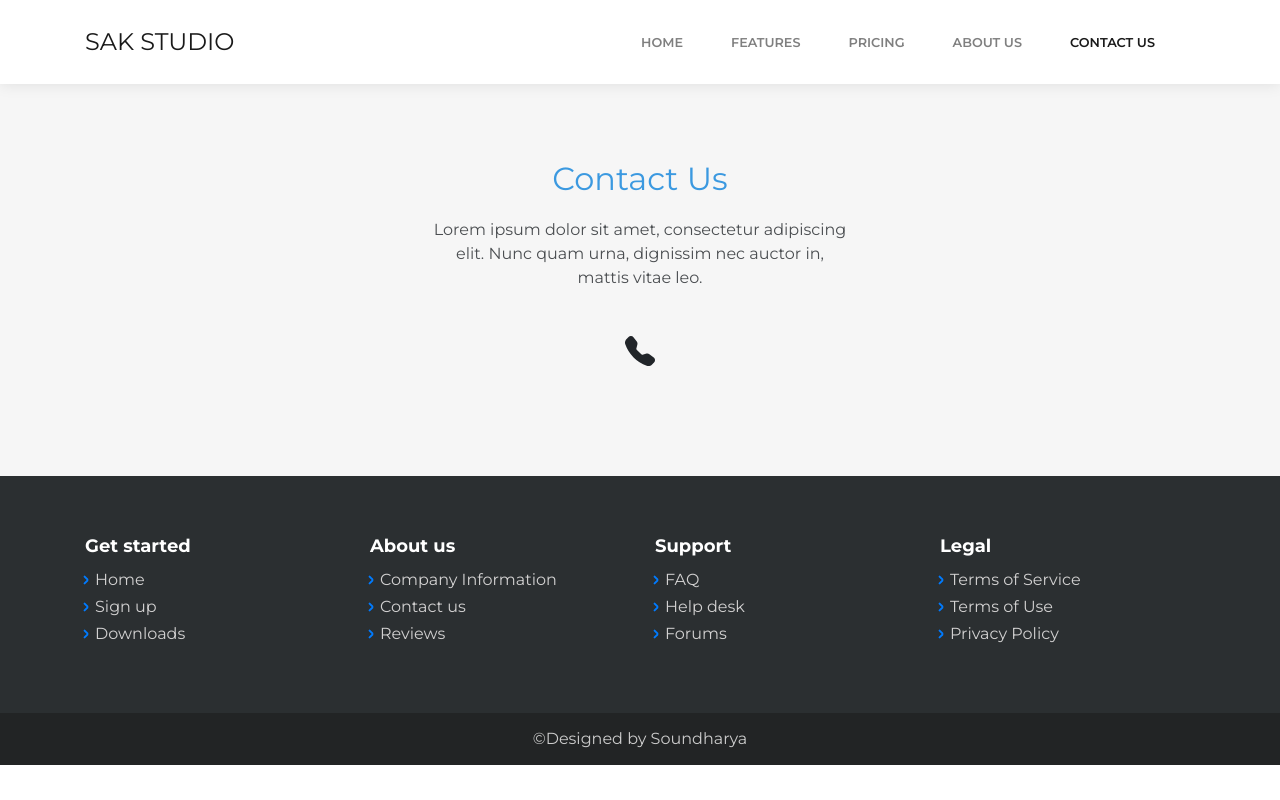
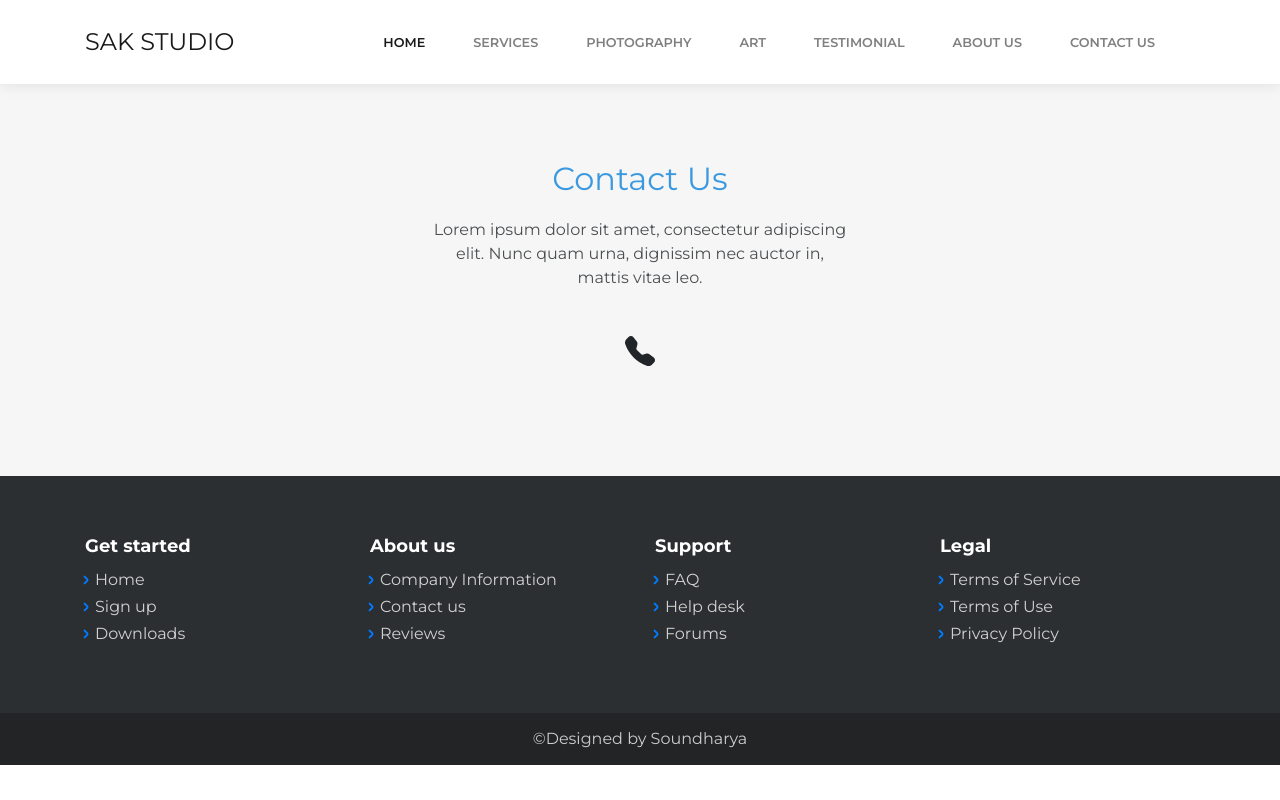
Before and after one commit to SoundharyaDGRT/Mini-Project-1, a plain HTML site: page contact-us.html in a window 1280 px wide. Drawn offline with Linux system fonts and the light colour scheme; some packages are replaced by stand-ins of ours; a script that the page names is missing.

Commit message:
Update contact-us.html

```diff
--- a/contact-us.html
+++ b/contact-us.html
@@ -20,12 +20,18 @@
                     class="navbar-toggler-icon"></span></button>
             <div class="collapse navbar-collapse" id="navcol-1">
                 <ul class="nav navbar-nav ml-auto">
-                    <li class="nav-item" role="presentation"><a class="nav-link" href="index.html">Home</a></li>
-                    <li class="nav-item" role="presentation"><a class="nav-link" href="features.html">Features</a></li>
-                    <li class="nav-item" role="presentation"><a class="nav-link" href="pricing.html">Pricing</a></li>
+                    <li class="nav-item" role="presentation"><a class="nav-link active" href="index.html">Home</a></li>
+                    <li class="nav-item" role="presentation"><a class="nav-link" href="services.html">Services</a> </li>
+                    <li class="nav-item" role="presentation"><a class="nav-link" href="photography.html">Photography</a>
+                    <li class="nav-item" role="presentation"><a class="nav-link" href="art.html">Art</a>
+                    </li>
+                    <li class="nav-item" role="presentation"><a class="nav-link"
+                            href="testimonialpage.html">Testimonial</a>
+                    </li>
+
                     <li class="nav-item" role="presentation"><a class="nav-link" href="about-us.html">About Us</a></li>
-                    <li class="nav-item" role="presentation"><a class="nav-link active" href="contact-us.html">Contact
-                            Us</a></li>
+                    <li class="nav-item" role="presentation"><a class="nav-link" href="contact-us.html">Contact Us</a>
+
                 </ul>
             </div>
         </div>
```
